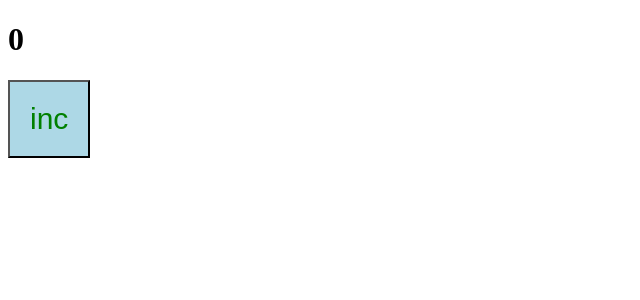
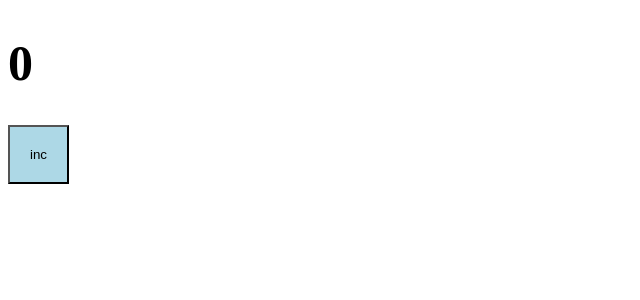
Before and after one commit to Nikolskii/ulbi-webpack-course, a React app: page / in a window 1280 px wide. Shown: the top 300 px of the page, without its empty margins (0-640 px from the left). Built offline with nearby package versions, Linux system fonts and the light colour scheme.

Commit message:
Изоляция стилей, CSS modules

```diff
--- /dev/null
+++ b/src/components/App.module.scss
@@ -0,0 +1,8 @@
+.button {
+  background-color: lightblue;
+  padding: 20px;
+}
+
+.value {
+  font-size: 50px;
+}
--- a/src/components/App.scss
+++ /dev/null
@@ -1,9 +0,0 @@
-button {
-  background-color: lightblue;
-  padding: 20px;
-
-  span {
-    color: green;
-    font-size: 30px;
-  }
-}
--- a/src/components/App.tsx
+++ b/src/components/App.tsx
@@ -1,5 +1,5 @@
 import { useState } from 'react';
-import './App.scss';
+import classes from './App.module.scss';
 
 export const App = () => {
   const [count, setCount] = useState<number>(0);
@@ -8,8 +8,8 @@
 
   return (
     <div>
-      <h1>{count}</h1>
-      <button onClick={increment}><span>inc</span></button>
+      <h1 className={classes.value}>{count}</h1>
+      <button className={classes.button} onClick={increment}><span>inc</span></button>
     </div>
   );
 };
```
Also changed, not shown: src/global.d.ts (added, +8 -0 lines), 1 other file (tests, documents, lock files or other folders).
